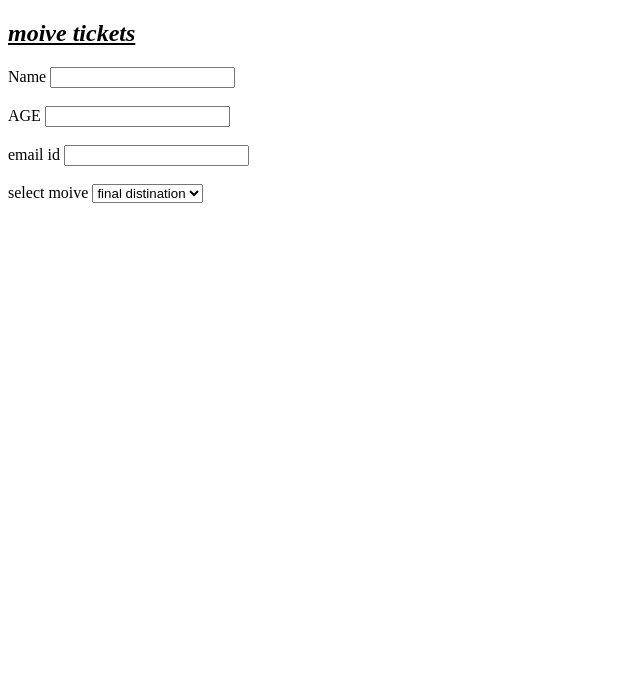
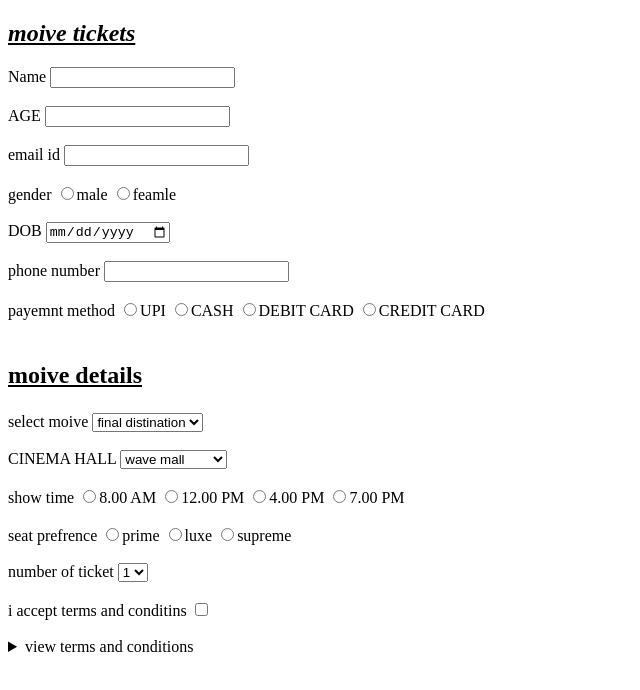
Before and after one commit to nishidubey09/section1, a plain HTML site: page moiveticket form.html in a window 1280 px wide. Shown: the whole page, without its empty margins (0-640 px from the left). Drawn offline with Linux system fonts and the light colour scheme.

Commit message:
complete

```diff
--- a/moiveticket form.html
+++ b/moiveticket form.html
@@ -20,7 +20,27 @@
         <input type="email" id="email" required>
         <br>
         <br>
-        <label for=""></label>
+        <label for="">gender</label>
+        <input type="radio" name="gender">male
+        <input type="radio" name="gender">feamle
+        <br>
+        <br>
+        <label for="email">DOB</label>
+        <input type="date" id="email" required>
+        <br>
+        <br>
+        <label for="nummber">phone number</label>
+        <input type="text" id="number" required>
+        <br>
+        <br>
+        <label for="">payemnt method</label>
+        <input type="radio" name="mode" required>UPI
+        <input type="radio" name="mode" required>CASH
+        <input type="radio" name="mode" required>DEBIT CARD
+        <input type="radio" name="mode" required>CREDIT CARD
+        <br>
+        <br>
+        <h2><p><b><u>moive details</u></b></p></h2>
         <label for="">select moive</label>
         <select>
             <option>final distination</option>
@@ -33,16 +53,52 @@
         </select>
         <br>
         <br>
-        <label for=""></label>
-
+        <label FOR="">CINEMA HALL</label>
+        <SELECT>
+            <OPTION>wave mall</OPTION>
+            <OPTION>phonix plassio</OPTION>
+            <OPTION>lulu</OPTION>
+            <OPTION>sahu cinema</OPTION>
+            <OPTION>novality</OPTION>
+            <OPTION>fun mall</OPTION>
+        </SELECT>
         <br>
         <br>
+        <label for="">show time</label>
+        <input type="radio" name="time" required>8.00 AM
+        <input type="radio" name="time" required>12.00 PM
+        <input type="radio" name="time" required>4.00 PM
+        <input type="radio" name="time" required>7.00 PM
         <br>
-
-
-
-
+        <br>
+        <label for="">seat prefrence</label>
+        <input type="radio" namme="seat" required>prime
+        <input type="radio" namme="seat" required>luxe
+        <input type="radio" namme="seat" required>supreme
+        <br>
+        <br>
+        <label for="">number of ticket</label>
+        <select>
+            <option>1</option>
+            <option>2</option>
+            <option>3</option>
+            <option>4</option>
+            <option>5</option>
+            <option>6</option>
+            <option>7</option>
+            <option>8</option>
+            <option>9</option>
+        </select>
+        <br>
+        <br>
+        <label for="">i accept terms and conditins</label>
+        <input type="checkbox">
+        <br>
+        <br>
+        <details>
+            <summary>view terms and conditions</summary>
+            <p><h6>Lorem ipsum dolor sit amet consectetur adipisicing elit. Laboriosam dolore animi reprehenderit repellendus aperiam ad rerum sunt cupiditate, eveniet praesentium, dolorem ut. Assumenda error odit totam dolorem soluta veniam beatae fuga minus nulla tempora repellat, inventore a officia ipsa ut facere voluptate at ex ipsum quod doloremque. Sed, velit ab!</h6></p>
+        </details>
     </form>
-
 </body>
 </html>
```
